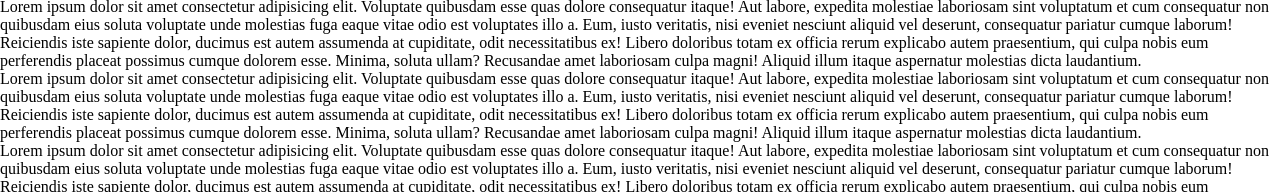
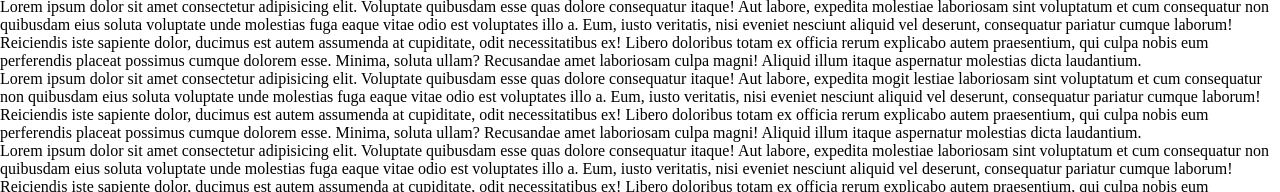
Before and after one commit to AndreyPIX/ScrollAnimations, a plain HTML site: page progress-bar/index.html in a window 1280 px wide. Shown: the part 831-1023 px from the top of the page. Drawn offline with Linux system fonts and the light colour scheme.

Commit message:
complete2

```diff
--- a/progress-bar/index.html
+++ b/progress-bar/index.html
@@ -24,7 +24,7 @@
         <p>Lorem ipsum dolor sit amet consectetur adipisicing elit. Voluptate quibusdam esse quas dolore consequatur itaque! Aut labore, expedita molestiae laboriosam sint voluptatum et cum consequatur non quibusdam eius soluta voluptate unde molestias fuga eaque vitae odio est voluptates illo a. Eum, iusto veritatis, nisi eveniet nesciunt aliquid vel deserunt, consequatur pariatur cumque laborum! Reiciendis iste sapiente dolor, ducimus est autem assumenda at cupiditate, odit necessitatibus ex! Libero doloribus totam ex officia rerum explicabo autem praesentium, qui culpa nobis eum perferendis placeat possimus cumque dolorem esse. Minima, soluta ullam? Recusandae amet laboriosam culpa magni! Aliquid illum itaque aspernatur molestias dicta laudantium.</p>
         <p>Lorem ipsum dolor sit amet consectetur adipisicing elit. Voluptate quibusdam esse quas dolore consequatur itaque! Aut labore, expedita molestiae laboriosam sint voluptatum et cum consequatur non quibusdam eius soluta voluptate unde molestias fuga eaque vitae odio est voluptates illo a. Eum, iusto veritatis, nisi eveniet nesciunt aliquid vel deserunt, consequatur pariatur cumque laborum! Reiciendis iste sapiente dolor, ducimus est autem assumenda at cupiditate, odit necessitatibus ex! Libero doloribus totam ex officia rerum explicabo autem praesentium, qui culpa nobis eum perferendis placeat possimus cumque dolorem esse. Minima, soluta ullam? Recusandae amet laboriosam culpa magni! Aliquid illum itaque aspernatur molestias dicta laudantium.</p>
         <p>Lorem ipsum dolor sit amet consectetur adipisicing elit. Voluptate quibusdam esse quas dolore consequatur itaque! Aut labore, expedita molestiae laboriosam sint voluptatum et cum consequatur non quibusdam eius soluta voluptate unde molestias fuga eaque vitae odio est voluptates illo a. Eum, iusto veritatis, nisi eveniet nesciunt aliquid vel deserunt, consequatur pariatur cumque laborum! Reiciendis iste sapiente dolor, ducimus est autem assumenda at cupiditate, odit necessitatibus ex! Libero doloribus totam ex officia rerum explicabo autem praesentium, qui culpa nobis eum perferendis placeat possimus cumque dolorem esse. Minima, soluta ullam? Recusandae amet laboriosam culpa magni! Aliquid illum itaque aspernatur molestias dicta laudantium.</p>
-        <p>Lorem ipsum dolor sit amet consectetur adipisicing elit. Voluptate quibusdam esse quas dolore consequatur itaque! Aut labore, expedita molestiae laboriosam sint voluptatum et cum consequatur non quibusdam eius soluta voluptate unde molestias fuga eaque vitae odio est voluptates illo a. Eum, iusto veritatis, nisi eveniet nesciunt aliquid vel deserunt, consequatur pariatur cumque laborum! Reiciendis iste sapiente dolor, ducimus est autem assumenda at cupiditate, odit necessitatibus ex! Libero doloribus totam ex officia rerum explicabo autem praesentium, qui culpa nobis eum perferendis placeat possimus cumque dolorem esse. Minima, soluta ullam? Recusandae amet laboriosam culpa magni! Aliquid illum itaque aspernatur molestias dicta laudantium.</p>
+        <p>Lorem ipsum dolor sit amet consectetur adipisicing elit. Voluptate quibusdam esse quas dolore consequatur itaque! Aut labore, expedita mogit lestiae laboriosam sint voluptatum et cum consequatur non quibusdam eius soluta voluptate unde molestias fuga eaque vitae odio est voluptates illo a. Eum, iusto veritatis, nisi eveniet nesciunt aliquid vel deserunt, consequatur pariatur cumque laborum! Reiciendis iste sapiente dolor, ducimus est autem assumenda at cupiditate, odit necessitatibus ex! Libero doloribus totam ex officia rerum explicabo autem praesentium, qui culpa nobis eum perferendis placeat possimus cumque dolorem esse. Minima, soluta ullam? Recusandae amet laboriosam culpa magni! Aliquid illum itaque aspernatur molestias dicta laudantium.</p>
         <p>Lorem ipsum dolor sit amet consectetur adipisicing elit. Voluptate quibusdam esse quas dolore consequatur itaque! Aut labore, expedita molestiae laboriosam sint voluptatum et cum consequatur non quibusdam eius soluta voluptate unde molestias fuga eaque vitae odio est voluptates illo a. Eum, iusto veritatis, nisi eveniet nesciunt aliquid vel deserunt, consequatur pariatur cumque laborum! Reiciendis iste sapiente dolor, ducimus est autem assumenda at cupiditate, odit necessitatibus ex! Libero doloribus totam ex officia rerum explicabo autem praesentium, qui culpa nobis eum perferendis placeat possimus cumque dolorem esse. Minima, soluta ullam? Recusandae amet laboriosam culpa magni! Aliquid illum itaque aspernatur molestias dicta laudantium.</p>
         <p>Lorem ipsum dolor sit amet consectetur adipisicing elit. Voluptate quibusdam esse quas dolore consequatur itaque! Aut labore, expedita molestiae laboriosam sint voluptatum et cum consequatur non quibusdam eius soluta voluptate unde molestias fuga eaque vitae odio est voluptates illo a. Eum, iusto veritatis, nisi eveniet nesciunt aliquid vel deserunt, consequatur pariatur cumque laborum! Reiciendis iste sapiente dolor, ducimus est autem assumenda at cupiditate, odit necessitatibus ex! Libero doloribus totam ex officia rerum explicabo autem praesentium, qui culpa nobis eum perferendis placeat possimus cumque dolorem esse. Minima, soluta ullam? Recusandae amet laboriosam culpa magni! Aliquid illum itaque aspernatur molestias dicta laudantium.</p>
         <p>Lorem ipsum dolor sit amet consectetur adipisicing elit. Voluptate quibusdam esse quas dolore consequatur itaque! Aut labore, expedita molestiae laboriosam sint voluptatum et cum consequatur non quibusdam eius soluta voluptate unde molestias fuga eaque vitae odio est voluptates illo a. Eum, iusto veritatis, nisi eveniet nesciunt aliquid vel deserunt, consequatur pariatur cumque laborum! Reiciendis iste sapiente dolor, ducimus est autem assumenda at cupiditate, odit necessitatibus ex! Libero doloribus totam ex officia rerum explicabo autem praesentium, qui culpa nobis eum perferendis placeat possimus cumque dolorem esse. Minima, soluta ullam? Recusandae amet laboriosam culpa magni! Aliquid illum itaque aspernatur molestias dicta laudantium.</p>
```
